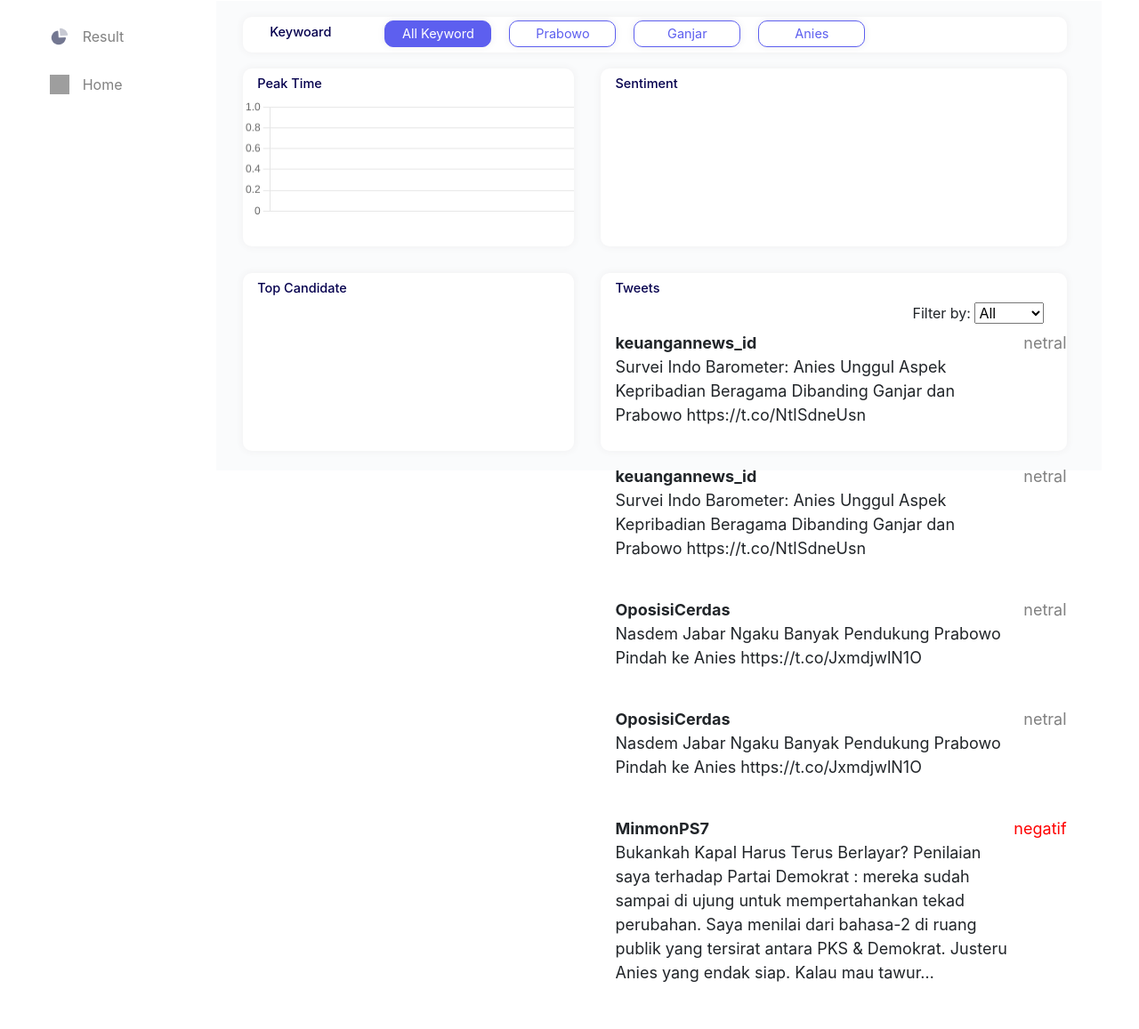
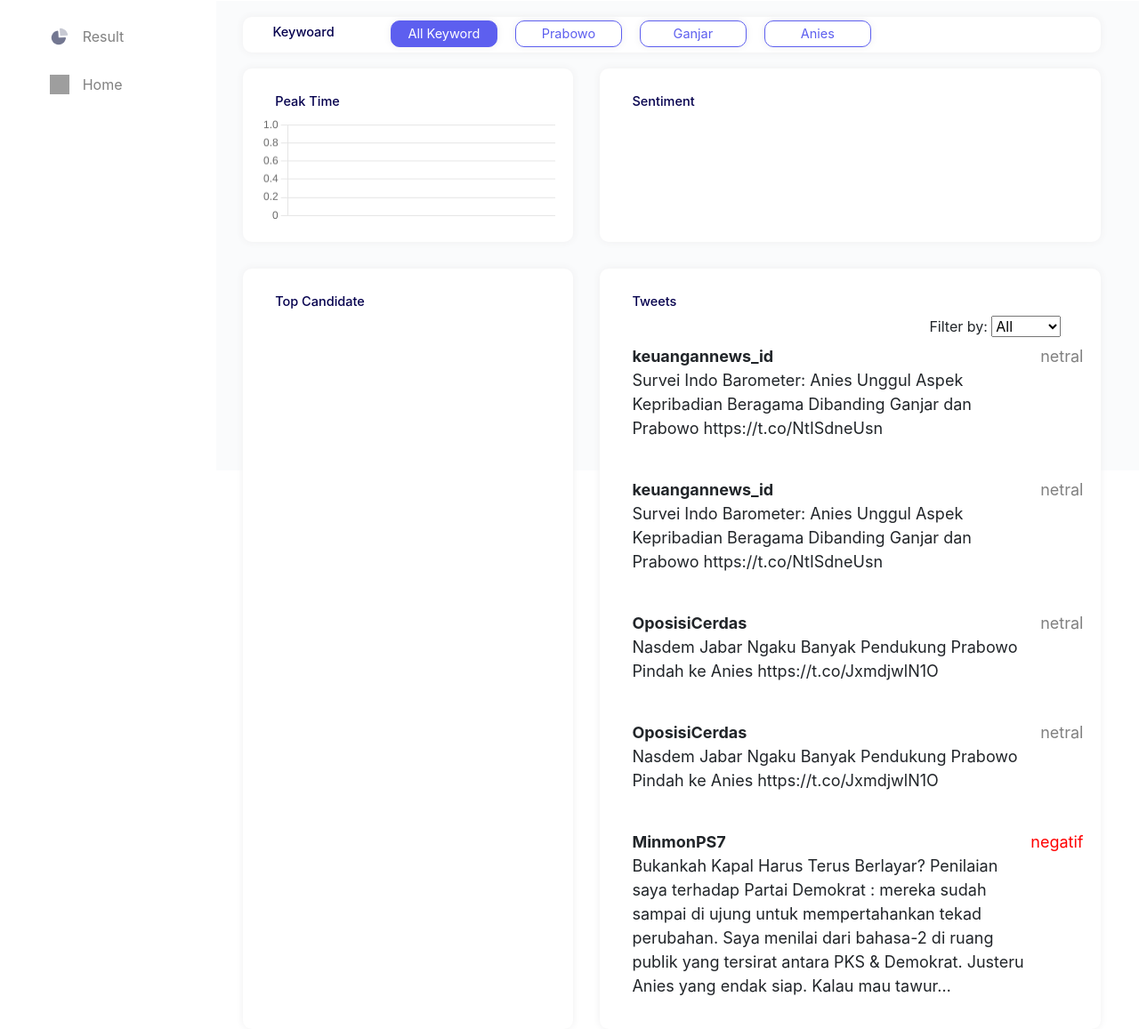
Before and after one commit to mfathulibad/sentimen-analisis-redbull, a Flask app: page /hasil/1 in a window 1280 px wide. Shown: the part 66-1223 px from the top of the page at 89% size. Before the commit the page ends 1170 px from the top, so only its background shows below. Run offline with Flask 3, Linux system fonts and the light colour scheme; data that the repository does not hold is empty; some libraries are stand-ins or nearby versions; grey boxes are pictures that could not be loaded.

Commit message:
styling hasilanalisis page

```diff
--- a/static/css/styleHasilAnalisis.css
+++ b/static/css/styleHasilAnalisis.css
@@ -149,7 +149,7 @@
 .result_analisys {
     position: relative;
     margin-top: 65px;
-    width: 995px;
+    /* width: 995px; */
     height: 530px;
     background-color: #FAFBFC;
     margin-left: 19%;
@@ -207,7 +207,8 @@
 
 .visualisasi > div {
     background-color: #fff;
-    height: 200px;
+    padding: 20px;
+    /* height: 200px; */
     box-shadow: 0px 0px 10px #efeff0;
     border-radius: 10px 10px 10px 10px;
 }
```
